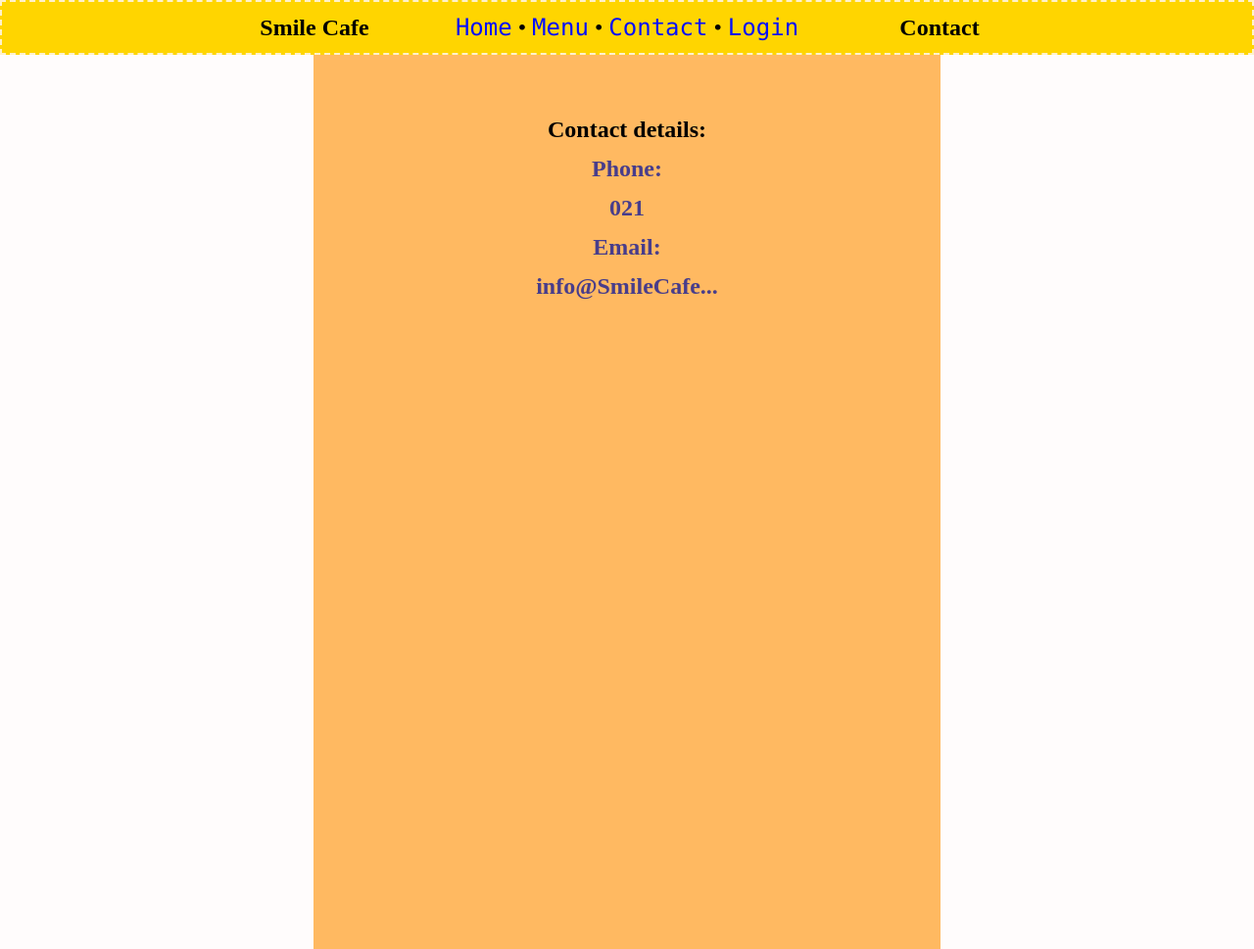
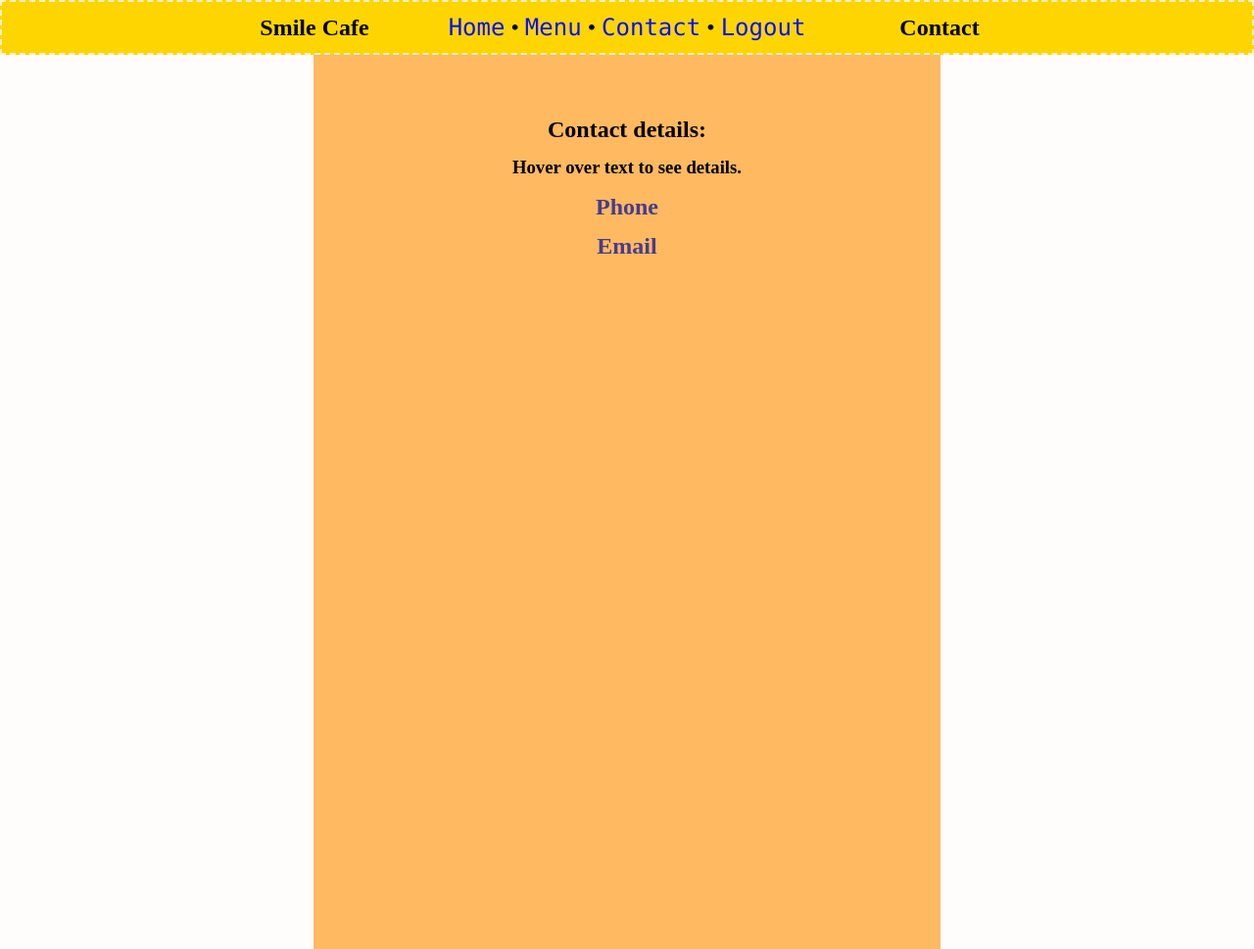
Before and after one commit to CalebKedzlie0/app.py, a Flask app: page /contact in a window 1280 px wide. Shown: the whole page at 98% size. Run offline with Flask 2, Linux system fonts and the light colour scheme; a user stored in the database is signed in.

Commit message:
Improvements

```diff
--- a/app.py
+++ b/app.py
@@ -6,7 +6,7 @@ from flask_bcrypt import bcrypt
 DB_NAME = "C:/Users/18173/OneDrive - Wellington College/13DTS/Python/Flask/smile.db"
 
 app = Flask(__name__)
-app.secret_key = "h172djaooqe7853nvbze91udha5iq7w9egnzlp123"
+app.secret_key = "h172django7853nvme91Audra5iq7w9Unzip123"
 
 
 def create_connection(db_file):
@@ -21,7 +21,7 @@ def create_connection(db_file):
 
 @app.route('/')
 def render_homepage():
-    return render_template('home.html')
+    return render_template('home.html', logged_in=is_logged_in())
 
 
 @app.route('/menu')
@@ -39,12 +39,12 @@ def render_menu_page():
     product_list = cur.fetchall()
     con.close()
 
-    return render_template("menu.html", products=product_list)
+    return render_template("menu.html", products=product_list, logged_in=is_logged_in())
 
 
 @app.route('/contact')
 def render_contact_page():
-    return render_template('contact.html')
+    return render_template('contact.html', logged_in=is_logged_in())
 
 
 @app.route('/logout')
@@ -52,7 +52,7 @@ def log_out():
     print(list(session.keys()))
     [session.pop(key) for key in list(session.keys())]
     print(list(session.keys()))
-    return redirect('/?message=See+you+soon')
+    return redirect(request.referrer + '/?message=See+you+soon')
 
 
 @app.route('/login', methods=['GET', 'POST'])
@@ -75,8 +75,8 @@ def render_login_page():
         except IndexError:
             return redirect("/login?error=Email+invalid+or+password+incorrect")
 
-        #if not bcrypt.check_password_hash(db_password, password):
-            #return redirect(request.referrer + "?error=Email+invalid+or+password+incorrect")
+        # if not bcrypt.check_password_hash(db_password, password):
+            # return redirect(request.referrer + "?error=Email+invalid+or+password+incorrect")
 
         if db_password is not password:
             return redirect(request.referrer + "?error=Email+invalid+or+password+incorrect")
@@ -86,7 +86,7 @@ def render_login_page():
         session['first_name'] = first_name
         print(session)
         return redirect('/')
-    return render_template('login.html', logged_in=is_logged_in())
+    return render_template('login.html', logged_in=is_logged_in(), fname=session.get("fname"), lname=session.get("lname"))
 
 
 @app.route('/signup', methods=['GET', 'POST'])
@@ -94,8 +94,8 @@ def render_signup_page():
     if request.method == 'POST':
         # Gets all the variables the user inputted in the signup form.
         print(request.form)
-        firstname = request.form.get('fname').strip().lower()
-        lastname = request.form.get('lname').strip().lower()
+        firstname = request.form.get('fname').strip().title()
+        lastname = request.form.get('lname').strip().title()
         email = request.form.get('email').strip().lower()
         password = request.form.get('pass').strip()
         password2 = request.form.get('pass2').strip()
@@ -106,7 +106,7 @@ def render_signup_page():
         if len(password) < 8:
             return redirect('/signup?error=Passwords+must+be+8+characters+or+more')
 
-        #hashed_password = bcrypt.generate_password_hash(password)
+        # hashed_password = bcrypt.generate_password_hash(password)
 
         # Creates the database connection.
         con = create_connection(DB_NAME)
@@ -120,9 +120,11 @@ def render_signup_page():
         try:
             cur.execute(query, (firstname, lastname, email, password))
         except sqlite3.IntegrityError:
-            return redirect('/signup?error=email+is+already+in+use')
+            return redirect('/signup?error=Email+is+already+in+use')
+
         con.commit()
         con.close()
+        return redirect('/')
 
     return render_template('signup.html')
 
--- a/templates/base.html
+++ b/templates/base.html
@@ -15,7 +15,11 @@
             <a href="/">Home</a> &#8226;
             <a href="/menu">Menu</a> &#8226;
             <a href="/contact">Contact</a> &#8226;
-            <a href="/login">Login</a>
+            {% if logged_in %} <!-- Login or logout button depending on account status -->
+                <a href="/logout">Logout</a>
+            {% else %}
+                <a href="/login">Login</a>
+            {% endif %}
         </nav>
         <h1>{% block pageheading %}{% endblock %}</h1>
     </div>
--- a/templates/contact.html
+++ b/templates/contact.html
@@ -5,9 +5,8 @@
 {% block main %}
     <div class="contact">
         <h1>Contact details:</h1>
-        <h2><strong>Phone:</strong></h2>
-        <h2>021</h2>
-        <h2><strong>Email:</strong></h2>
-        <h2>info@SmileCafe...</h2>
+        <h3>Hover over text to see details.</h3>
+        <h2 title="0220737254"><strong>Phone</strong></h2>
+        <h2 title="18173@wc.school.nz"><strong>Email</strong></h2>
     </div>
 {% endblock %}}
--- a/templates/login.html
+++ b/templates/login.html
@@ -23,4 +23,4 @@
 
 </form>
 
-{% endblock %}}
+{% endblock %}
```
Also changed, not shown: smile.db.
